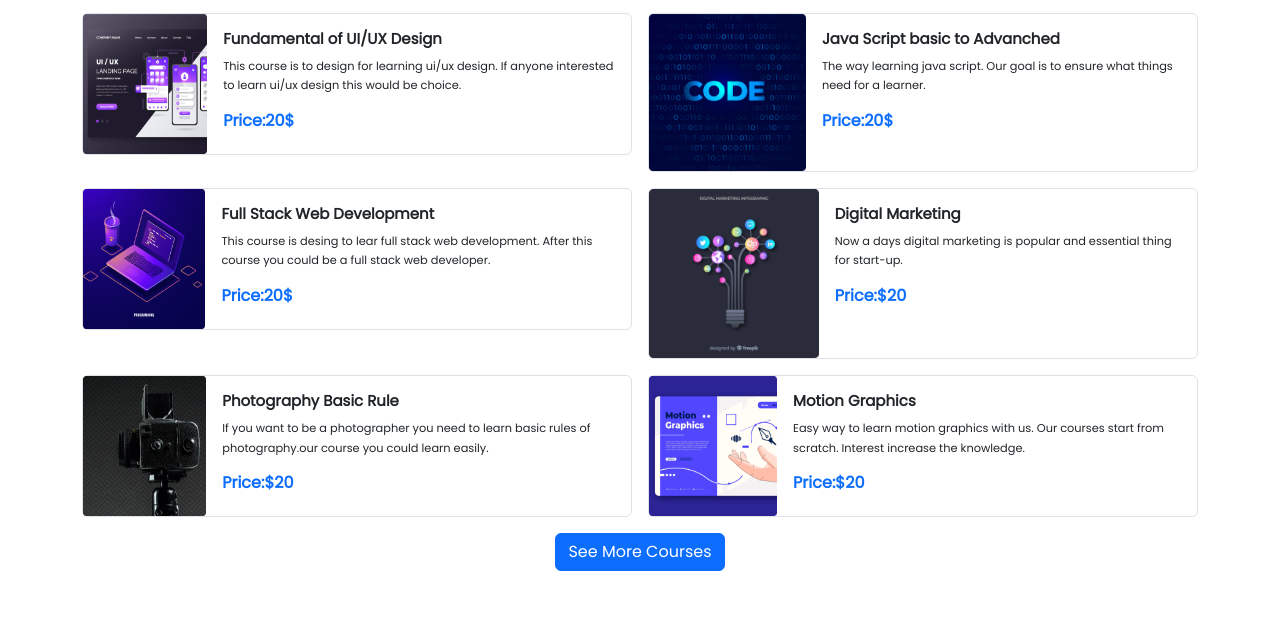
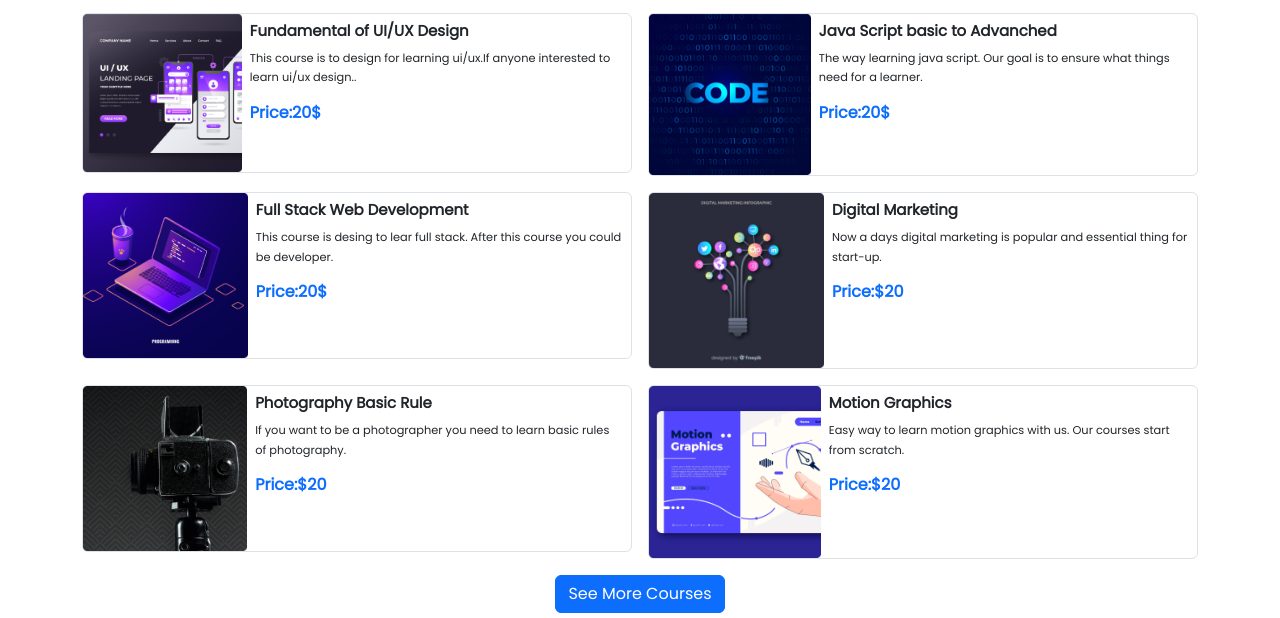
Before and after one commit to ahmed-shaon/digital-course-hub, a plain HTML site: page index.html in a window 1280 px wide. Shown: the part 807-1425 px from the top of the page. Drawn offline with nearby package versions, Linux system fonts and the light colour scheme.

Commit message:
final-commit-1

```diff
--- a/index.html
+++ b/index.html
@@ -25,7 +25,9 @@
                     <div class="d-none d-md-block d-lg-none me-3">
                         <div class="btn btn-primary">Register</div>
                     </div>
-                  <button class="navbar-toggler" type="button" data-bs-toggle="collapse" data-bs-target="#navbarNavAltMarkup" aria-controls="navbarNavAltMarkup" aria-expanded="false" aria-label="Toggle navigation">
+                    <button class="navbar-toggler" type="button" data-bs-toggle="collapse"
+                        data-bs-target="#navbarNavAltMarkup" aria-controls="navbarNavAltMarkup" aria-expanded="false"
+                        aria-label="Toggle navigation">
                         <span class="navbar-toggler-icon"></span>
                     </button>
                 </div>
@@ -50,9 +52,11 @@
             <div class="carousel-inner">
                 <div class="carousel-item active position-relative bg-light bg-gradient">
                     <img src="images/cover/cover-1.png" class="d-block w-100" alt="...">
-                    <div class="carousel-caption d-block d-md-block d-lg-block position-absolute top-50 start-50 translate-middle h-100 w-100 w-md-100 h-md-100  w-lg-auto h-lg-auto">
+                    <div
+                        class="carousel-caption d-block d-md-block d-lg-block position-absolute top-50 start-50 translate-middle h-100 w-100 w-md-100 h-md-100  w-lg-auto h-lg-auto">
                         <h1>Get Started Digital <br> Learning</h1>
-                        <p>Digital learning means don't need physical classroom. <br> That is the best way to learn for a learner.</p>
+                        <p>Digital learning means don't need physical classroom. <br> That is the best way to learn for
+                            a learner.</p>
                         <div class="btn btn-primary">Get Started</div>
                     </div>
                 </div>
@@ -68,7 +72,8 @@
                     <img src="images/cover/cover-3.png" class="d-block w-100" alt="...">
                     <div class="carousel-caption d-block d-md-block">
                         <h5>Build Knowledge wiith Digital <br> Learning</h5>
-                        <p>Digital flat form creat more opportunities. <br> It is way to fullfill a learnig minds actual needs.</p>
+                        <p>Digital flat form creat more opportunities. <br> It is way to fullfill a learnig minds actual
+                            needs.</p>
                         <div class="btn btn-primary">Get Started</div>
                     </div>
                 </div>
@@ -106,10 +111,9 @@
                         <div>
                             <img class="img-fluid w-100 h-100" src="images/course/course-1.png" alt="">
                         </div>
-                        <div class="p-3">
+                        <div class="p-2">
                             <h5 class="fw-bold">Fundamental of UI/UX Design</h5>
-                            <p class="fw-light"> <small>This course is to design for learning ui/ux design. If anyone interested to
-                                    learn ui/ux design this would be choice.</small></p>
+                            <p class="fw-light"> <small>This course is to design for learning ui/ux.If anyone interested to learn ui/ux design..</small></p>
                             <h6 class="fw-bold text-primary">Price:20$</h6>
                         </div>
                     </div>
@@ -120,9 +124,10 @@
                         <div>
                             <img class="img-fluid w-100 h-100" src="images/course/course-2.png" alt="">
                         </div>
-                        <div class="p-3">
+                        <div class="p-2">
                             <h5 class="fw-bold">Java Script basic to Advanched</h5>
-                            <p class="fw-light"><small>The way learning java script. Our goal is to ensure what things need for a learner. </small></p>
+                            <p class="fw-light"><small>The way learning java script. Our goal is to ensure what things
+                                    need for a learner. </small></p>
                             <h6 class="fw-bold text-primary">Price:20$</h6>
                         </div>
                     </div>
@@ -133,48 +138,52 @@
                         <div>
                             <img class="img-fluid w-100 h-100" src="images/course/course-3.png" alt="">
                         </div>
-                        <div class="p-3">
+                        <div class="p-2">
                             <h5 class="fw-bold">Full Stack Web Development</h5>
-                            <p class="fw-light"><small>This course is desing to lear full stack web development. After this course  you could be a full stack web developer.</small></p>
+                            <p class="fw-light"><small>This course is desing to lear full stack.
+                                After this course you could be developer.</small></p>
                             <h6 class="fw-bold text-primary">Price:20$</h6>
                         </div>
                     </div>
                 </div>
                 <!-- course no-4 -->
-                <div class="col-md-12 col-lg-6">
+                <div class="col-md-12 col-lg-6 d-none d-md-none d-lg-block">
                     <div class="d-flex flex-column flex-md-row flex-lg-row border rounded">
                         <div>
                             <img class="img-fluid w-100 h-100" src="images/course/course-4.png" alt="">
                         </div>
-                        <div class="p-3">
+                        <div class="p-2">
                             <h5 class="fw-bold">Digital Marketing</h5>
-                            <p class="fw-light"><small>Now a days digital marketing is popular and essential thing for start-up. </small></p>
+                            <p class="fw-light"><small>Now a days digital marketing is popular and essential thing for
+                                    start-up. </small></p>
                             <h6 class="fw-bold text-primary">Price:$20</h6>
                         </div>
                     </div>
                 </div>
                 <!-- course no-5 -->
-                <div class="col-md-12 col-lg-6">
+                <div class="col-md-12 col-lg-6 d-none d-md-none d-lg-block">
                     <div class="d-flex flex-column flex-md-row flex-lg-row border rounded">
                         <div>
                             <img class="img-fluid w-100 h-100" src="images/course/course-5.png" alt="">
                         </div>
-                        <div class="p-3">
+                        <div class="p-2">
                             <h5 class="fw-bold">Photography Basic Rule</h5>
-                            <p class="fw-light"> <small>If you want to be a photographer you need to learn basic rules of photography.our course you could learn easily.</small></p>
+                            <p class="fw-light"> <small>If you want to be a photographer you need to learn basic rules
+                                    of photography.</small></p>
                             <h6 class="fw-bold text-primary">Price:$20</h6>
                         </div>
                     </div>
                 </div>
                 <!-- course no-6 -->
-                <div class="col-md-12 col-lg-6">
+                <div class="col-md-12 col-lg-6 d-none d-md-none d-lg-block">
                     <div class="d-flex flex-column flex-md-row flex-lg-row border rounded">
                         <div>
                             <img class="img-fluid w-100 h-100" src="images/course/course-6.png" alt="">
                         </div>
-                        <div class="p-3">
+                        <div class="p-2">
                             <h5 class="fw-bold">Motion Graphics</h5>
-                            <p class="fw-light"> <small>Easy way to learn motion graphics with us. Our courses start from scratch. Interest increase the knowledge.</small></p>
+                            <p class="fw-light"> <small>Easy way to learn motion graphics with us. Our courses start
+                                    from scratch.</small></p>
                             <h6 class="fw-bold text-primary">Price:$20</h6>
                         </div>
                     </div>
@@ -184,8 +193,10 @@
                         <div class="btn btn-primary">See More Courses</div>
                     </div>
                 </div>
-                <div class="d-flex d-block d-md-block d-lg-none justify-content-center px-5 py-2">
+                <div class="d-flex justify-content-center">
+                    <div class="d-block d-md-block d-lg-none">
                         <div class="btn btn-primary">View All</div>
+                    </div>
                 </div>
         </section>
         <!-- course section end -->
@@ -200,7 +211,10 @@
                     <div class="col-12 col-md-6 col-lg-7 d-flex align-items-center my-4 my-lg-0 mx-3 mx-md-0 mx-lg-0">
                         <div class="mr-2 p-4">
                             <h2 class="fw-bold mb-3">Exploring the elearing <br> institue</h2>
-                            <p>Elearning means learn the way more efficiently on the other hand it call as digital learning. We desing digital learning process. Anyone from anywhere in the world can join and learn. A student from anywhere in the world can do our courses. <br> <br> Today is best day start learning and increase you knowledge. Don't miss the opportunity.</p>
+                            <p>Elearning means learn the way more efficiently on the other hand it call as digital
+                                learning. We desing digital learning process. Anyone from anywhere in the world can join
+                                and learn. A student from anywhere in the world can do our courses. <br> <br> Today is
+                                best day start learning and increase you knowledge. Don't miss the opportunity.</p>
                             <div class="d-flex justify-content-between">
                                 <div class="mr-3">
                                     <h2 class="fw-bold">3.2K+</h2>
@@ -225,7 +239,8 @@
         <!-- Info section end -->
         <!-- Registatin section start -->
         <section>
-            <div class="bg-primary d-flex flex-column flex-md-colum flex-lg-row justify-content-around align-items-center py-5 rounded">
+            <div
+                class="bg-primary d-flex flex-column flex-md-colum flex-lg-row justify-content-around align-items-center py-5 rounded">
                 <div class="text-white text-center text-lg-start">
                     <h2 class="fw-bold">Ready to Join?</h2>
                     <p>To join with us fill up a quick registation form. <br> Something amazing is wating for you.</p>
@@ -280,9 +295,11 @@
         <!-- Registation section end -->
         <!-- student section start -->
         <section class="my-5">
+            <div class="d-flex justify-content-center">
                 <div>
                     <h2 class="fw-bold text-center text-lg-start">Meet Our Successful Students</h2>
-                <p class="text-center text-lg-start">Here is our some student. They have done course from our site and build their carrear. This
+                    <p class="text-center text-lg-start">Here is our some student. They have done course from our site and
+                        build their carrear. This
                         opportunity is also available for you.</p>
                     <div class="row gx-4">
                         <!-- student-1 -->
@@ -338,13 +355,15 @@
                         <div class="btn btn-primary px-4 py-2">View All</div>
                     </div>
                 </div>
+            </div>
         </section>
         <!-- student sectin end -->
         <!-- feedback section start -->
         <section>
             <div>
                 <h2 class="text-center fw-bold">Some Student Feedback</h2>
-                <p class="text-center">The students who are completed our course give some feedback about <br> their journy with us. It will help those who are wanted to join with us. </p>
+                <p class="text-center">The students who are completed our course give some feedback about <br> their
+                    journy with us. It will help those who are wanted to join with us. </p>
                 <div>
                     <div class="row gx-3 gy-3">
                         <div class="col-lg-6">
@@ -361,7 +380,12 @@
                                         <a href=""><i class="fa-solid fa-star-half-stroke"></i></i></a>
                                     </div>
                                 </div>
-                            <p>Fist I was very nervous. I think i will do any think in life. My expection about my is kind of faded. Then I realise that if I join a online couse I can learn I don't need to go anywhere. After this I search on internet and found this website. I joind in a course to learn digital marketin. After complete this course I got a job. This course don't get me job. From this course I learn something amazing. It help me to change my life.</p>
+                                <p>Fist I was very nervous. I think i will do any think in life. My expection about my
+                                    is kind of faded. Then I realise that if I join a online couse I can learn I don't
+                                    need to go anywhere. After this I search on internet and found this website. I joind
+                                    in a course to learn digital marketin. After complete this course I got a job. This
+                                    course don't get me job. From this course I learn something amazing. It help me to
+                                    change my life.</p>
                                 <div class="d-flex align-items-center">
                                     <div class="mx-2">
                                         <img src="images/student/student-5.png" alt="">
@@ -387,7 +411,12 @@
                                         <a href=""><i class="fa-solid fa-star-half-stroke"></i></a>
                                     </div>
                                 </div>
-                            <p>I was fresh graduate. But I didn't have too much confident to apply for a job. I spend my university life doing nothing. Now when I look back to my life I did nothing I life. Then heard about this website from one of friends. Then join in a course . After compelete this course now I can say that I have enough confident to do any thing. I get this confident from my learing. In a word this course is amazing. There is so many things to learn.</p>
+                                <p>I was fresh graduate. But I didn't have too much confident to apply for a job. I
+                                    spend my university life doing nothing. Now when I look back to my life I did
+                                    nothing I life. Then heard about this website from one of friends. Then join in a
+                                    course . After compelete this course now I can say that I have enough confident to
+                                    do any thing. I get this confident from my learing. In a word this course is
+                                    amazing. There is so many things to learn.</p>
                                 <div class="d-flex align-items-center">
                                     <div class="mx-2">
                                         <img src="images/student/student-6.png" alt="">
@@ -398,6 +427,11 @@
                                     </div>
                                 </div>
                             </div>
+                        </div>
+                    </div>
+                    <div class="d-flex justify-content-center my-4">
+                        <div class="d-block d-md-block d-lg-none">
+                            <div class="btn btn-primary">View All</div>
                         </div>
                     </div>
                 </div>
@@ -423,7 +457,11 @@
                         <div id="panelsStayOpen-collapseOne" class="accordion-collapse collapse show"
                             aria-labelledby="panelsStayOpen-headingOne">
                             <div class="accordion-body">
-                                The basic difference between CSS Grid Layout and CSS Flexbox Layout is that flexbox was designed for layout in one dimension - either a row or a column. Grid was designed for two-dimensional layout - rows, and columns at the same time. The two specifications share some common features, however, and if you have already learned how to use flexbox, the similarities should help you get to grips with Grid
+                                The basic difference between CSS Grid Layout and CSS Flexbox Layout is that flexbox was
+                                designed for layout in one dimension - either a row or a column. Grid was designed for
+                                two-dimensional layout - rows, and columns at the same time. The two specifications
+                                share some common features, however, and if you have already learned how to use flexbox,
+                                the similarities should help you get to grips with Grid
                             </div>
                         </div>
                     </div>
@@ -438,9 +476,14 @@
                         <div id="panelsStayOpen-collapseTwo" class="accordion-collapse collapse"
                             aria-labelledby="panelsStayOpen-headingTwo">
                             <div class="accordion-body">
-                                Bootstrap is the most popular HTML, CSS, and JavaScript framework for building responsive, mobile-first projects on the web. Tailwind CSS, on the other hand, is the most popular utility-first CSS framework for fast UI development.
+                                Bootstrap is the most popular HTML, CSS, and JavaScript framework for building
+                                responsive, mobile-first projects on the web. Tailwind CSS, on the other hand, is the
+                                most popular utility-first CSS framework for fast UI development.
 
-                                The main difference between TailwindCSS and Bootstrap is that Tailwind CSS is not a UI kit. Unlike UI kits such as Bootstrap, Bulma, and Foundation, Tailwind CSS doesn’t have a default theme or built-in UI components. Instead, it comes with predesigned widgets you can use to build your site from scratch.
+                                The main difference between TailwindCSS and Bootstrap is that Tailwind CSS is not a UI
+                                kit. Unlike UI kits such as Bootstrap, Bulma, and Foundation, Tailwind CSS doesn’t have
+                                a default theme or built-in UI components. Instead, it comes with predesigned widgets
+                                you can use to build your site from scratch.
                             </div>
                         </div>
                     </div>
@@ -455,7 +498,11 @@
                         <div id="panelsStayOpen-collapseThree" class="accordion-collapse collapse"
                             aria-labelledby="panelsStayOpen-headingThree">
                             <div class="accordion-body">
-                                The CSS box model is a container that contains multiple properties including borders, margin, padding, and the content itself. It is used to create the design and layout of web pages. It can be used as a toolkit for customizing the layout of different elements. The web browser renders every element as a rectangular box according to the CSS box model. Box-Model has multiple properties in CSS.
+                                The CSS box model is a container that contains multiple properties including borders,
+                                margin, padding, and the content itself. It is used to create the design and layout of
+                                web pages. It can be used as a toolkit for customizing the layout of different elements.
+                                The web browser renders every element as a rectangular box according to the CSS box
+                                model. Box-Model has multiple properties in CSS.
                             </div>
                         </div>
                     </div>
@@ -470,12 +517,15 @@
                         <div id="panelsStayOpen-collapseThree" class="accordion-collapse collapse"
                             aria-labelledby="panelsStayOpen-headingThree">
                             <div class="accordion-body">
-                                The core characteristic of a semantic element is that it clearly communicated its meaning to both the developer and the browser. These elements clearly define its content.
+                                The core characteristic of a semantic element is that it clearly communicated its
+                                meaning to both the developer and the browser. These elements clearly define its
+                                content.
 
                                 Why Do You Need to Use Semantic Tags in HTML?
                                 The are several advantages of using semantics tags in HTML:
 
-                                The semantic HTML tags help the search engines and other user devices to determine the importance and context of web pages.
+                                The semantic HTML tags help the search engines and other user devices to determine the
+                                importance and context of web pages.
                                 The pages made with semantic elements are much easier to read.
                                 It has greater accessibility. It offers a better user experience.
                             </div>
```
Lines whose indentation alone changed are shown as unchanged.
